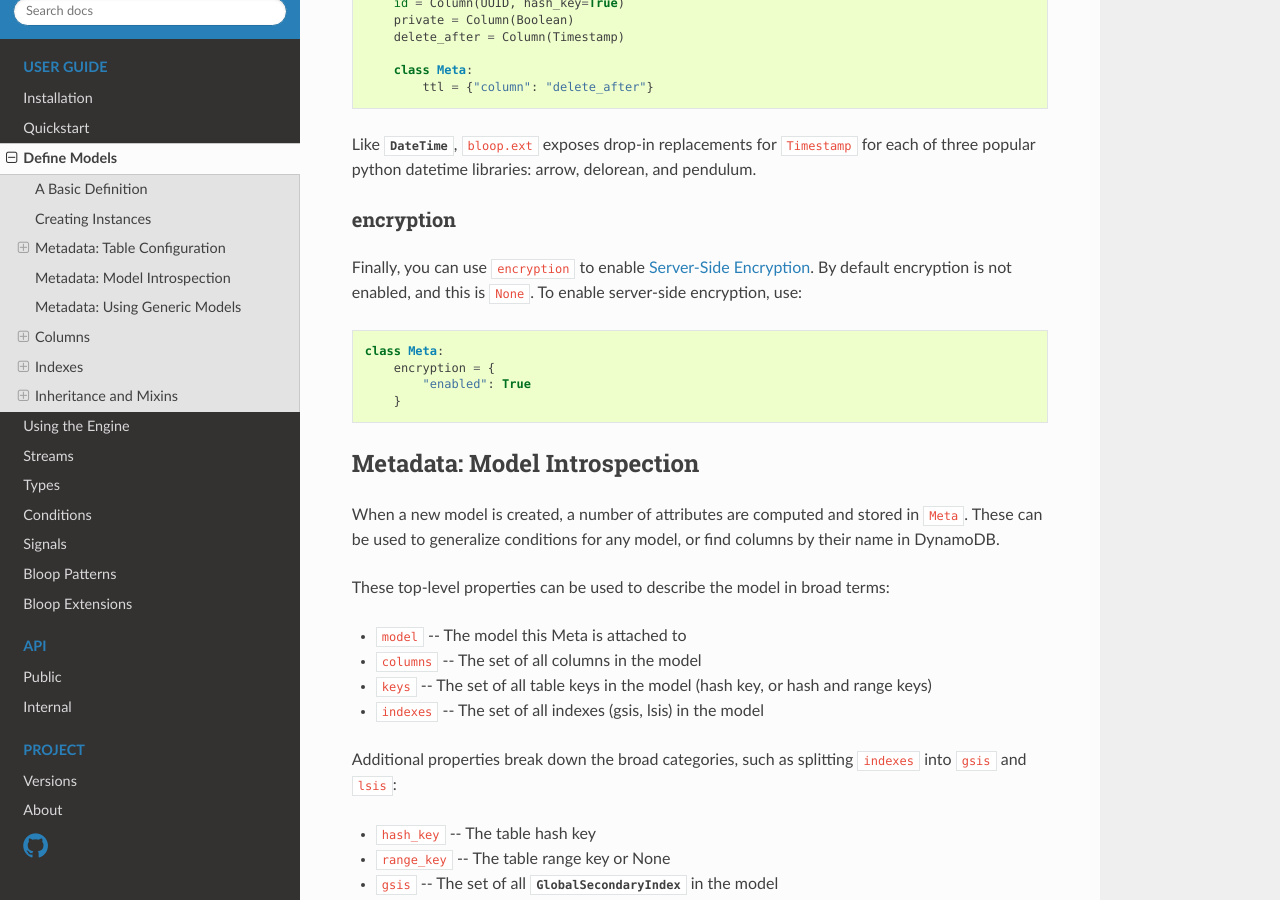
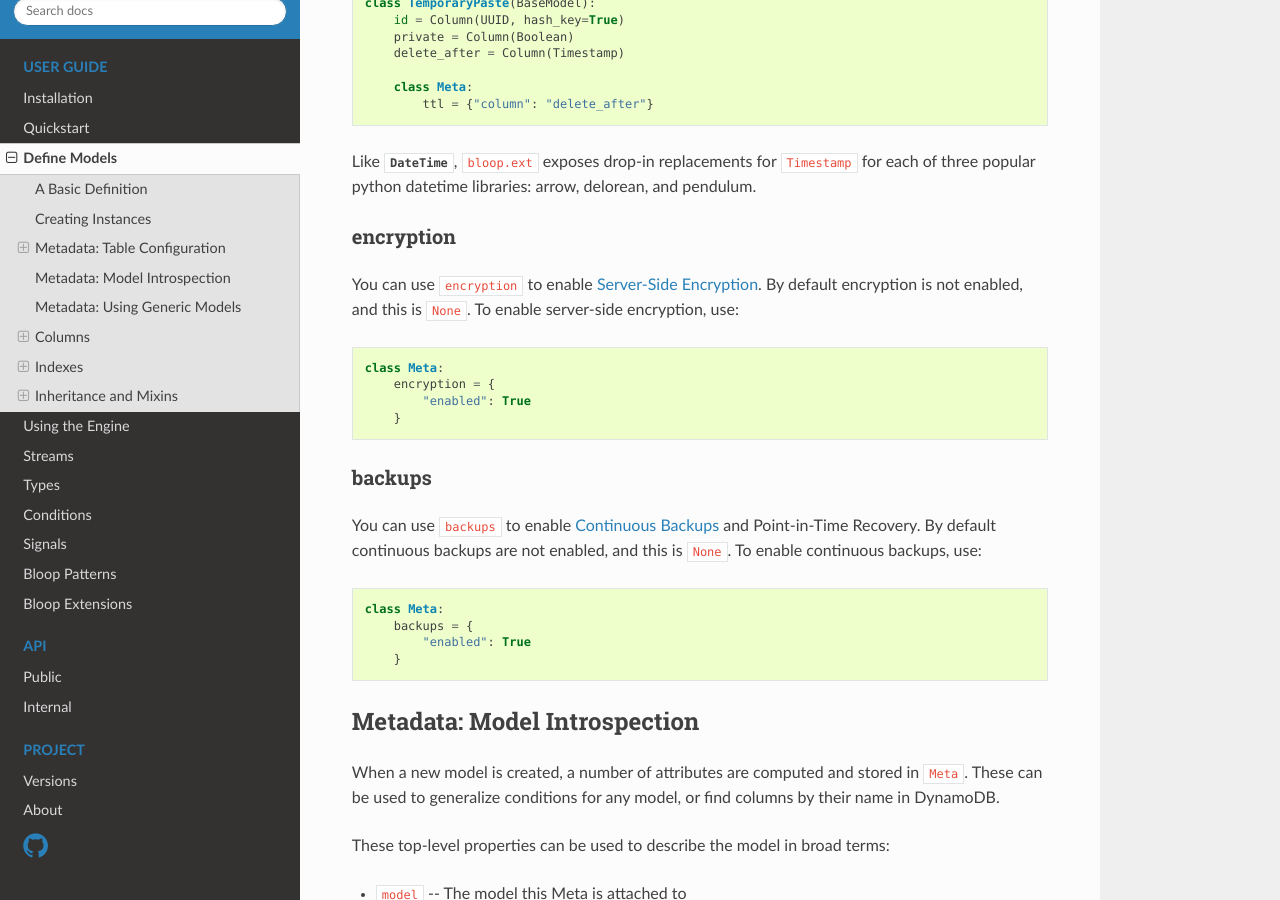
Before and after one commit to numberoverzero/bloop, a Sphinx documentation site: the page built from docs/user/models.rst, in a window 1280 px wide and 900 px high, scrolled down 3853 px. Built offline with Sphinx 7.4.7 and the Read the Docs theme 2.0.0, drawn with Linux system fonts in a browser that asks for light colours.

Commit message:
docs User Guide for Meta.backups #116

```diff
--- a/docs/index.rst
+++ b/docs/index.rst
@@ -20,8 +20,9 @@ Features
 * Expressive conditions
 * Model composition
 * Diff-based saves
-* Server side encryption
-* Time to live
+* Server-Side-Encryption
+* Time-To-Live
+* Continuous Backups
 
 ==========
 Ergonomics
--- a/docs/user/models.rst
+++ b/docs/user/models.rst
@@ -127,6 +127,7 @@ Table configuration defaults are:
             stream = None
             ttl = None
             encryption = None
+            backups = None
 
 
 ----------
@@ -223,7 +224,7 @@ popular python datetime libraries: arrow, delorean, and pendulum.
  encryption
 ------------
 
-Finally, you can use ``encryption`` to enable `Server-Side Encryption`__.  By default encryption is not enabled, and
+You can use ``encryption`` to enable `Server-Side Encryption`_.  By default encryption is not enabled, and
 this is ``None``.  To enable server-side encryption, use:
 
 .. code-block:: python
@@ -233,7 +234,23 @@ this is ``None``.  To enable server-side encryption, use:
             "enabled": True
         }
 
-__ https://aws.amazon.com/blogs/aws/new-encryption-at-rest-for-dynamodb/
+.. _Server-Side Encryption: https://aws.amazon.com/blogs/aws/new-encryption-at-rest-for-dynamodb/
+
+---------
+ backups
+---------
+
+You can use ``backups`` to enable `Continuous Backups`_ and Point-in-Time Recovery.  By default continuous backups
+are not enabled, and this is ``None``.  To enable continuous backups, use:
+
+.. code-block:: python
+
+    class Meta:
+        backups = {
+            "enabled": True
+        }
+
+.. _Continuous Backups: https://docs.aws.amazon.com/amazondynamodb/latest/developerguide/BackupRestore.html
 
 ===============================
  Metadata: Model Introspection
```
